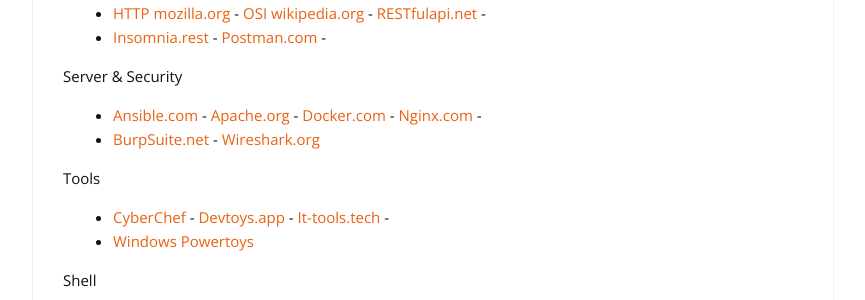
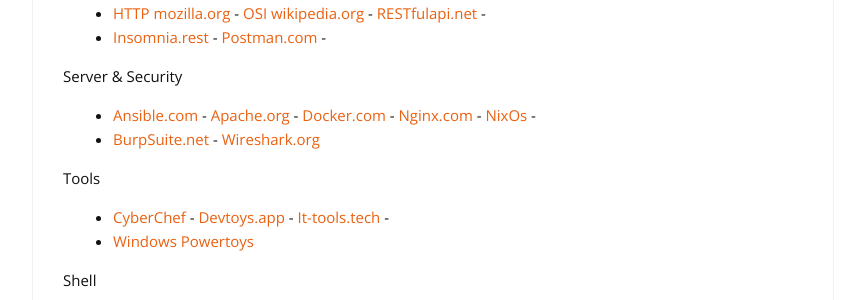
Before and after one commit to cylmat/cylmat.github.io, a Jekyll site: the page built from _pages/USEFUL.md, in a window 1280 px wide and 900 px high, scrolled down 3152 px. Shown: the part 155-455 px from the top of the window, without its empty margins (207-1072 px from the left). Built offline with Jekyll 4.4.1, drawn with Linux system fonts in a browser that asks for light colours; nearby versions of some CDN libraries.

Commit message:
Update USEFUL.md

```diff
--- a/_pages/USEFUL.md
+++ b/_pages/USEFUL.md
@@ -143,7 +143,7 @@
 * [Insomnia.rest](https://insomnia.rest) - [Postman.com](https://www.postman.com) -
 
 Server & Security
-* [Ansible.com](https://www.ansible.com) - [Apache.org](https://httpd.apache.org) - [Docker.com](https://docs.docker.com) - [Nginx.com](https://docs.nginx.com) -
+* [Ansible.com](https://www.ansible.com) - [Apache.org](https://httpd.apache.org) - [Docker.com](https://docs.docker.com) - [Nginx.com](https://docs.nginx.com) - [NixOs](https://nixos.org) -
 * [BurpSuite.net](https://portswigger.net/burp) - [Wireshark.org](https://www.wireshark.org)
 
 Tools
```
